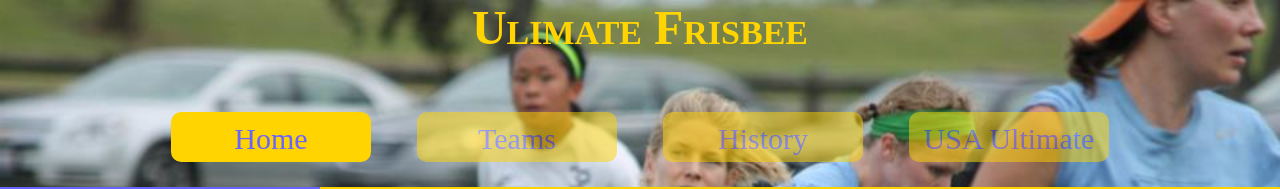
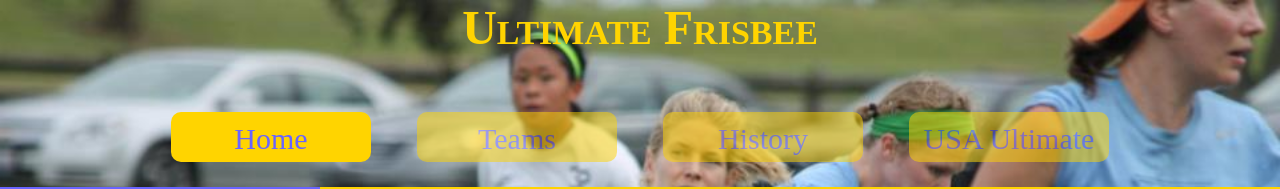
Before and after one commit to stephenlanim/coursera-test, a plain HTML site: page Portfolio/UM-CSS-Final-Project/index.html in a window 1280 px wide. Shown: the top 189 px of the page. Drawn offline with Linux system fonts and the light colour scheme.

Commit message:
Fixed Typo for "Ultimate" Frisbee

```diff
--- a/Portfolio/UM-CSS-Final-Project/index.html
+++ b/Portfolio/UM-CSS-Final-Project/index.html
@@ -7,7 +7,7 @@
 </head>
 <body>
 	<header>
-		<h1>Ulimate Frisbee</h1>
+		<h1>Ultimate Frisbee</h1>
 		<nav>
 			<a href="index.html" class = "active">Home</a>
 			<a href="teams.html">Teams</a>
```
